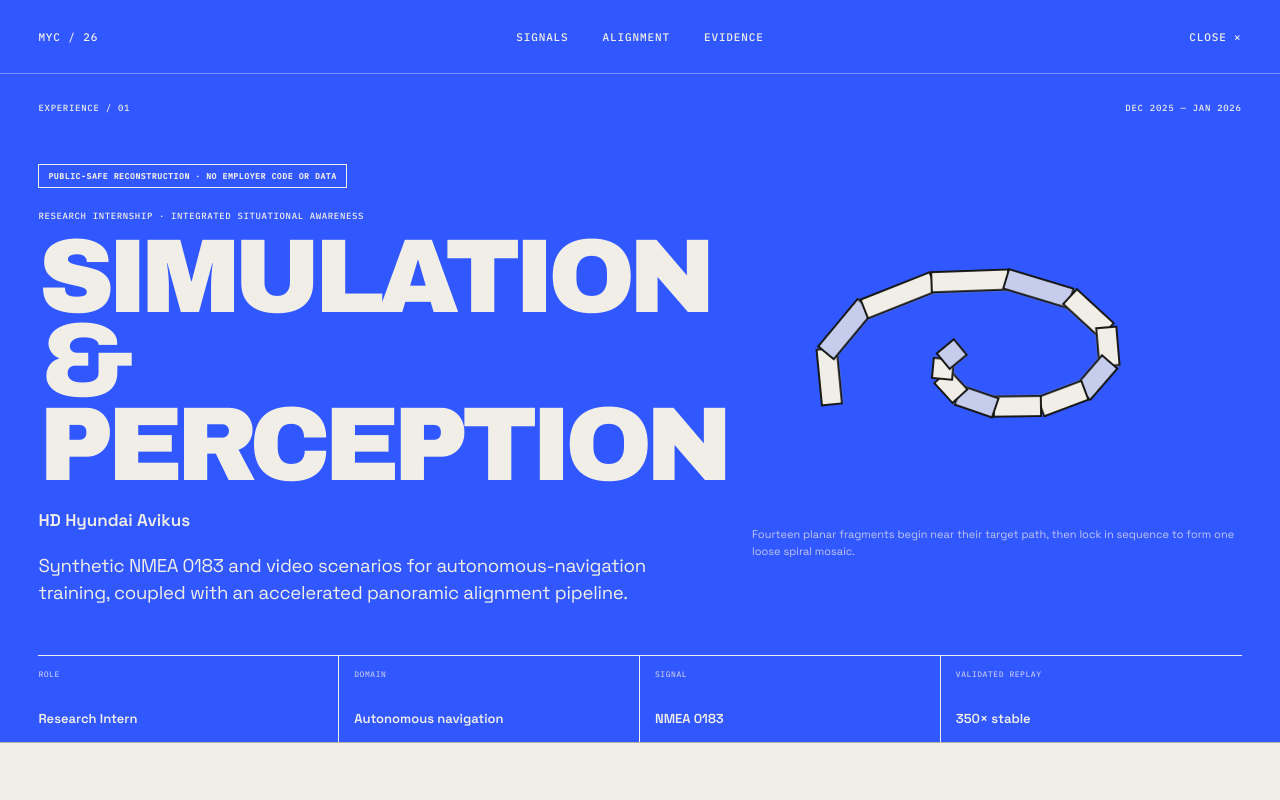
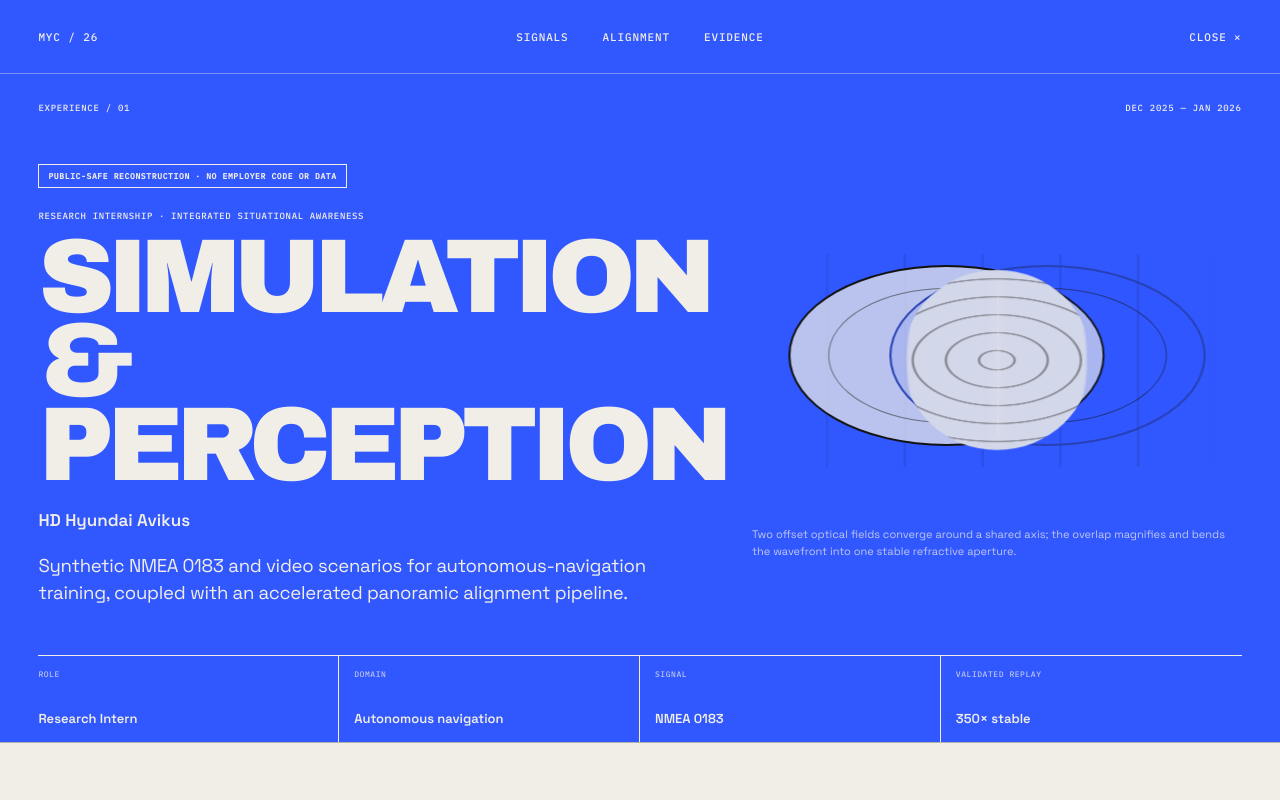
Before and after one commit to Moon-Young-Choi/Moon-Young-Choi.github.io, a Next.js app: page /experience/avikus-simulation-perception/ in a window 1280 px wide. Shown: the top 800 px of the page. Built offline with nearby package versions, Linux system fonts and the light colour scheme.

Commit message:
Replace Avikus cover with refractive aperture

```diff
--- a/app/components/AvikusExperiencePage.tsx
+++ b/app/components/AvikusExperiencePage.tsx
@@ -45,7 +45,7 @@
             </div>
             <figure className={styles.heroFigure} aria-labelledby="avikus-field-caption">
               <AvikusProjectiveField variant="hero" />
-              <figcaption id="avikus-field-caption">Fourteen planar fragments begin near their target path, then lock in sequence to form one loose spiral mosaic.</figcaption>
+              <figcaption id="avikus-field-caption">Two offset optical fields converge around a shared axis; the overlap magnifies and bends the wavefront into one stable refractive aperture.</figcaption>
             </figure>
           </div>
           <div className={styles.factDock}>
@@ -88,11 +88,11 @@
             <div className={styles.sectionLabel}>02 / Alignment path</div>
             <div className={styles.sectionBody}>
               <span className={styles.reconstruction}>Architecture reconstruction · no internal imagery</span>
-              <h2 id="alignment-title">Fourteen fragments. One projective sequence. One continuous field.</h2>
+              <h2 id="alignment-title">Two optical fields. One aligned aperture. A stable panorama.</h2>
               <div className={styles.splitFeature}>
                 <figure className={styles.featureFigure} aria-labelledby="alignment-caption">
                   <AvikusProjectiveField variant="hero" />
-                  <figcaption id="alignment-caption">The coral activation follows the curve as each nearby fragment settles into the shared spiral, turning a loose arrangement into one continuous geometric field.</figcaption>
+                  <figcaption id="alignment-caption">As the optical axes converge, straight wavefronts become enlarged curved bands inside the shared lens and resolve around a narrow caustic.</figcaption>
                 </figure>
                 <div>
                   <div className={styles.formula}>
--- a/app/components/WorkExperienceGraphic.module.css
+++ b/app/components/WorkExperienceGraphic.module.css
@@ -8,31 +8,102 @@
 
 .hero { width: min(100%, 680px); }
 
-/* Avikus: fourteen planar fragments resolve into one loose spiral mosaic. */
-.mosaicField {
+/* Avikus: two optical fields converge into one refractive aperture. */
+.opticalField {
   position: absolute;
-  inset: 5% 2%;
+  inset: 6% 2%;
   overflow: hidden;
+  isolation: isolate;
 }
 
-.mosaicSpiral {
+.wavefrontField {
   position: absolute;
-  inset: 0;
-  transform-origin: center;
-  animation: spiral-field 14s cubic-bezier(.58,0,.22,1) infinite;
+  inset: 10% 4%;
+  opacity: .22;
+  background: repeating-linear-gradient(
+    90deg,
+    transparent 0 8.6%,
+    color-mix(in srgb, var(--ink) 48%, transparent) 8.9% 9.2%,
+    transparent 9.5% 18%
+  );
+  mask-image: linear-gradient(90deg, transparent, #000 14%, #000 86%, transparent);
+  animation: wavefront-drift 8.4s ease-in-out infinite;
 }
 
-.spiralTile {
+.aperture {
   position: absolute;
-  left: var(--tile-x);
-  top: var(--tile-y);
-  width: var(--tile-width);
-  height: 8.5%;
+  top: 14%;
+  width: 66%;
+  height: 68%;
   border: 2px solid var(--ink);
-  background: var(--tile-fill);
+  border-radius: 50%;
+  transform-origin: center center;
+}
+
+.aperture::after {
+  content: "";
+  position: absolute;
+  inset: 12%;
+  border: 1px solid color-mix(in srgb, var(--ink) 48%, transparent);
+  border-radius: inherit;
+}
+
+.apertureOne {
+  left: 3%;
+  background: color-mix(in srgb, var(--paper) 72%, transparent);
+  animation: optical-axis-one 8.4s cubic-bezier(.58,0,.22,1) infinite;
+}
+
+.apertureTwo {
+  right: 3%;
+  border-color: color-mix(in srgb, var(--blue) 68%, var(--ink));
+  background: color-mix(in srgb, var(--blue) 11%, transparent);
+  animation: optical-axis-two 8.4s cubic-bezier(.58,0,.22,1) infinite;
+}
+
+.refractiveLens {
+  position: absolute;
+  z-index: 3;
+  left: 50%;
+  top: 50%;
+  width: 52%;
+  height: 72%;
+  overflow: hidden;
+  background: color-mix(in srgb, var(--blue) 15%, var(--paper));
+  clip-path: ellipse(37% 47% at 50% 50%);
+  mask-image:
+    radial-gradient(ellipse 58% 88% at 28% 50%, #000 98%, transparent 100%),
+    radial-gradient(ellipse 58% 88% at 72% 50%, #000 98%, transparent 100%);
+  mask-composite: intersect;
   transform-origin: center;
-  transform: translate(-50%, -50%) translate(var(--scatter-x), var(--scatter-y)) rotate(calc(var(--tile-angle) + var(--scatter-rotate)));
-  animation: spiral-tile 14s cubic-bezier(.58,0,.22,1) var(--tile-delay) infinite both;
+  animation: lens-align 8.4s cubic-bezier(.58,0,.22,1) infinite;
+}
+
+.refractedBands {
+  position: absolute;
+  inset: -18%;
+  opacity: .54;
+  background: repeating-radial-gradient(
+    ellipse 72% 61% at 50% 50%,
+    transparent 0 13px,
+    color-mix(in srgb, var(--ink) 72%, transparent) 14px 15px,
+    transparent 16px 27px
+  );
+  transform-origin: center;
+  animation: refracted-bands 8.4s ease-in-out infinite;
+}
+
+.caustic {
+  position: absolute;
+  z-index: 2;
+  left: 50%;
+  top: 9%;
+  width: 2px;
+  height: 82%;
+  background: color-mix(in srgb, var(--paper) 92%, transparent);
+  box-shadow: 0 0 12px 5px color-mix(in srgb, var(--paper) 46%, transparent);
+  opacity: .28;
+  animation: caustic-drift 8.4s ease-in-out infinite;
 }
 
 /* FINBURH: four agent geometries and the command paths between them. */
@@ -108,24 +179,31 @@
 .workAgent i:nth-child(2) { transform: translate(-6px, 5px); opacity: .72; animation-delay: -.12s; }
 .workAgent i:nth-child(3) { animation-delay: -.24s; }
 
-@keyframes spiral-field {
-  0%, 42%, 100% { transform: scale(.96); }
-  54%, 82% { transform: scale(1.02); }
+@keyframes wavefront-drift {
+  0%, 100% { transform: translateX(-1.6%); }
+  52%, 76% { transform: translateX(1.6%); }
 }
-@keyframes spiral-tile {
-  0%, 8%, 100% {
-    background: var(--tile-fill);
-    transform: translate(-50%, -50%) translate(var(--scatter-x), var(--scatter-y)) rotate(calc(var(--tile-angle) + var(--scatter-rotate)));
-  }
-  12%, 20% { background: var(--coral); }
-  25%, 82% {
-    background: var(--tile-fill);
-    transform: translate(-50%, -50%) rotate(var(--tile-angle));
-  }
-  92% {
-    background: var(--tile-fill);
-    transform: translate(-50%, -50%) translate(var(--scatter-x), var(--scatter-y)) rotate(calc(var(--tile-angle) + var(--scatter-rotate)));
-  }
+@keyframes optical-axis-one {
+  0%, 100% { transform: translate(-5%, -4%) scaleX(.94); }
+  48%, 76% { transform: translate(5%, 0) scaleX(1.02); }
+}
+@keyframes optical-axis-two {
+  0%, 100% { transform: translate(5%, 4%) scaleX(.94); }
+  48%, 76% { transform: translate(-5%, 0) scaleX(1.02); }
+}
+@keyframes lens-align {
+  0%, 100% { opacity: .7; transform: translate(-50%, -50%) translateY(3%) scaleX(.7); }
+  48%, 76% { opacity: 1; transform: translate(-50%, -50%) scaleX(1.04); }
+}
+@keyframes refracted-bands {
+  0%, 100% { transform: translateX(-5%) scaleX(.86); }
+  48%, 76% { transform: translateX(0) scaleX(1.18); }
+}
+@keyframes caustic-drift {
+  0%, 22%, 100% { opacity: .12; transform: translateX(-18px); }
+  48% { opacity: .34; transform: translateX(-5px); }
+  62% { opacity: .42; transform: translateX(8px); }
+  76% { opacity: .3; transform: translateX(0); }
 }
 @keyframes command-flow { 0%, 12% { left: 0; opacity: 0; } 24% { opacity: 1; } 76% { opacity: 1; } 90%, 100% { left: calc(100% - 8px); opacity: 0; } }
 @keyframes agent-breathe { 50% { transform: scale(.92); } }
@@ -144,7 +222,11 @@
 
 @media (prefers-reduced-motion: reduce) {
   .graphic *, .graphic *::before, .graphic *::after { animation: none !important; transition: none !important; }
-  .mosaicSpiral { transform: scale(1.02); }
-  .spiralTile { background: var(--tile-fill); transform: translate(-50%, -50%) rotate(var(--tile-angle)); }
+  .wavefrontField { transform: none; }
+  .apertureOne { transform: translate(5%, 0) scaleX(1.02); }
+  .apertureTwo { transform: translate(-5%, 0) scaleX(1.02); }
+  .refractiveLens { opacity: 1; transform: translate(-50%, -50%) scaleX(1.04); }
+  .refractedBands { transform: scaleX(1.18); }
+  .caustic { opacity: .34; transform: none; }
   .commandRoutes span i { left: calc(100% - 8px); opacity: .8; }
 }
--- a/app/components/WorkExperienceGraphic.tsx
+++ b/app/components/WorkExperienceGraphic.tsx
@@ -1,68 +1,19 @@
 import styles from "@/app/components/WorkExperienceGraphic.module.css";
-import type { CSSProperties } from "react";
 
 type GraphicProps = {
   variant?: "panel" | "hero";
 };
 
-const spiralScatter = [
-  [-11, 8, -9], [7, -9, 8], [-8, -6, -7], [10, 5, 10], [-5, 9, -8], [8, -7, 6], [-9, 4, -10],
-  [6, 8, 7], [-7, -8, -6], [9, 3, 9], [-5, 7, -8], [7, -5, 6], [-6, -3, -7], [5, 5, 8],
-] as const;
-
-const spiralPoints = Array.from({ length: 15 }, (_, index) => {
-  const progress = index / 14;
-  const theta = 2.72 + progress * Math.PI * 2.3;
-  const radius = 1 - progress * 0.76;
-  return {
-    x: 50 + 40 * radius * Math.cos(theta),
-    y: 50 + 39 * radius * Math.sin(theta),
-  };
-});
-
-const spiralTiles = spiralPoints.slice(0, -1).map((point, index) => {
-  const next = spiralPoints[index + 1];
-  const dx = next.x - point.x;
-  const dy = next.y - point.y;
-  const displayDy = dy / 1.62;
-  const [scatterX, scatterY, scatterRotate] = spiralScatter[index];
-  return {
-    x: (point.x + next.x) / 2,
-    y: (point.y + next.y) / 2,
-    width: Math.hypot(dx, displayDy) + 0.8,
-    angle: Math.atan2(displayDy, dx) * 180 / Math.PI,
-    scatterX,
-    scatterY,
-    scatterRotate,
-  };
-});
-
-type SpiralTileStyle = CSSProperties & Record<`--${string}`, string | number>;
-
 export function AvikusProjectiveField({ variant = "panel" }: GraphicProps) {
   return (
     <div className={`${styles.graphic} ${variant === "hero" ? styles.hero : ""}`}>
-      <div className={styles.mosaicField} aria-hidden="true">
-        <div className={styles.mosaicSpiral}>
-          {spiralTiles.map((tile, index) => (
-            <i
-              className={styles.spiralTile}
-              key={index}
-              style={{
-                "--tile-x": `${tile.x}%`,
-                "--tile-y": `${tile.y}%`,
-                "--tile-width": `${tile.width}%`,
-                "--tile-angle": `${tile.angle}deg`,
-                "--scatter-x": `${tile.scatterX}px`,
-                "--scatter-y": `${tile.scatterY}px`,
-                "--scatter-rotate": `${tile.scatterRotate}deg`,
-                "--tile-delay": `${index * 0.22}s`,
-                "--tile-fill": index % 3 === 1
-                  ? "color-mix(in srgb, var(--blue) 22%, var(--paper))"
-                  : "var(--paper)",
-              } as SpiralTileStyle}
-            />
-          ))}
+      <div className={styles.opticalField} aria-hidden="true">
+        <i className={styles.wavefrontField} />
+        <i className={`${styles.aperture} ${styles.apertureOne}`} />
+        <i className={`${styles.aperture} ${styles.apertureTwo}`} />
+        <div className={styles.refractiveLens}>
+          <i className={styles.refractedBands} />
+          <i className={styles.caustic} />
         </div>
       </div>
     </div>
```
Also changed, not shown: 2 other files (tests, documents, lock files or other folders).
